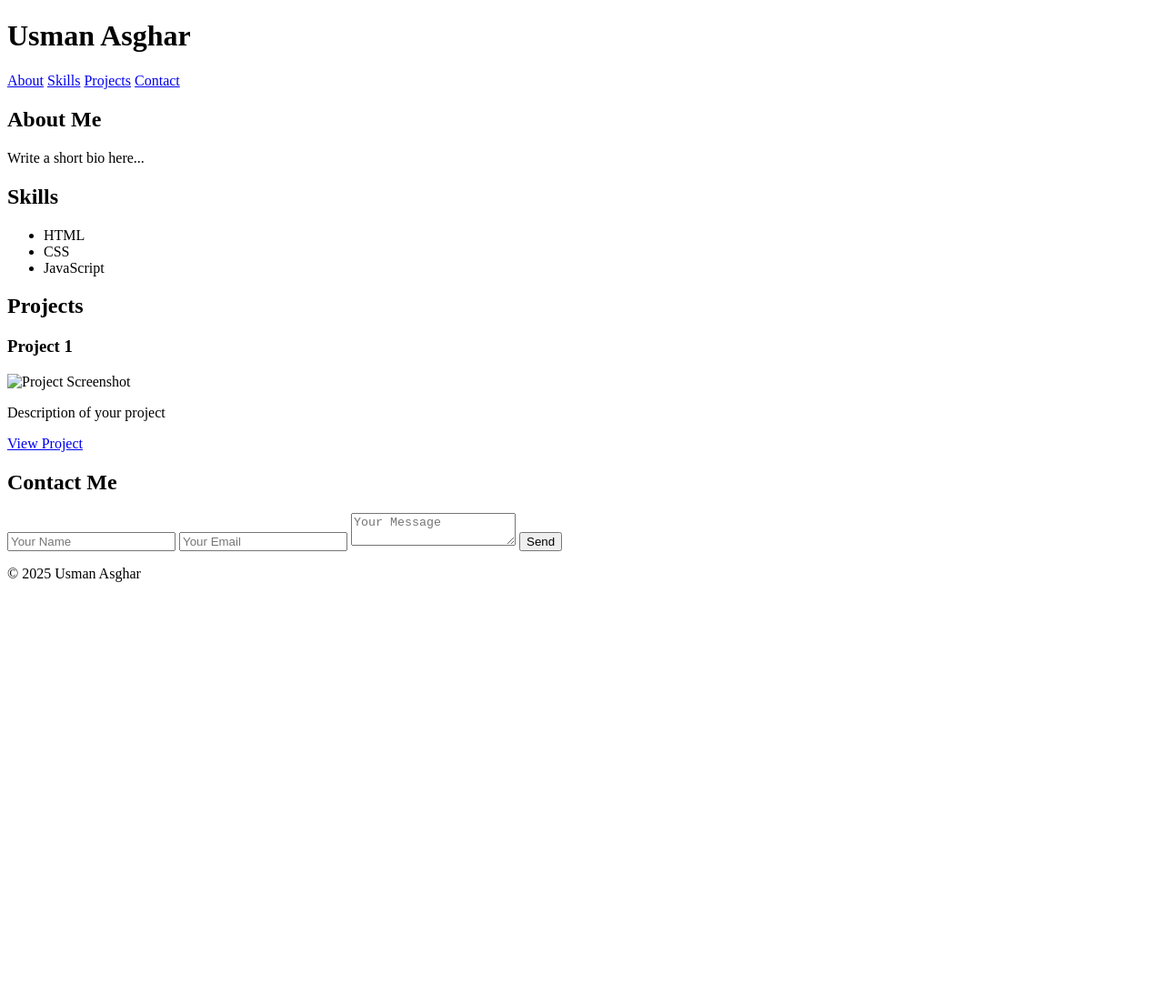
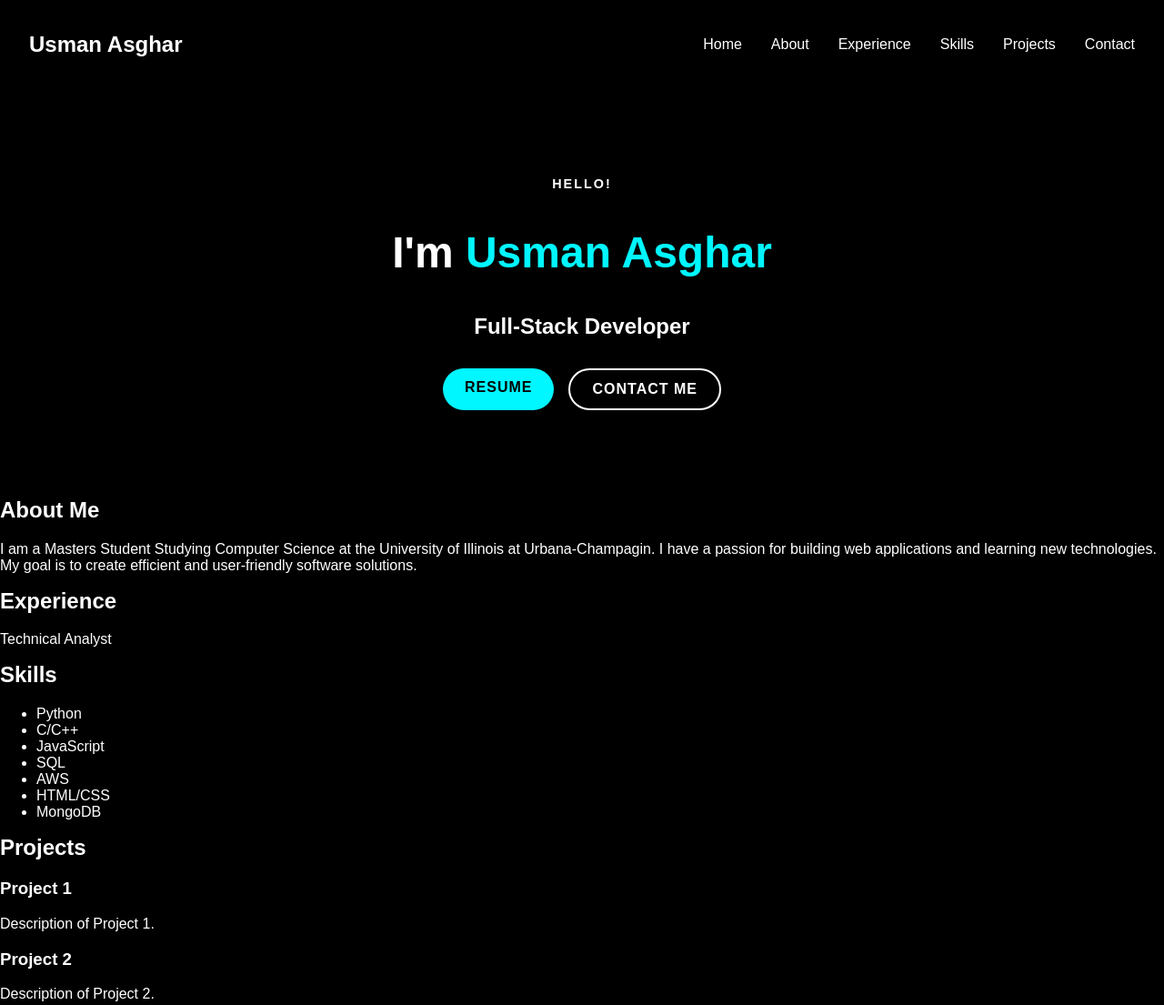
Before and after one commit to UsmanAsghar23/portfolio, a plain HTML site: page index.html in a window 1280 px wide. Shown: the top 1105 px of the page at 91% size. Before the commit the page ends 800 px from the top, so only its background shows below. Drawn offline with Linux system fonts and the light colour scheme; a script that the page names is missing.

Commit message:
Layout and Beginner Styling

```diff
--- a/index.html
+++ b/index.html
@@ -2,60 +2,85 @@
 <html lang="en">
 <head>
   <meta charset="UTF-8" />
-  <meta name="viewport" content="width=device-width, initial-scale=1.0" />
+  <meta name="viewport" content="width=device-width, initial-scale=1.0"/>
   <title>Usman Asghar | Portfolio</title>
   <link rel="stylesheet" href="style.css" />
 </head>
 <body>
-  <header>
-    <h1>Usman Asghar</h1>
-    <nav>
-      <a href="#about">About</a>
-      <a href="#skills">Skills</a>
-      <a href="#projects">Projects</a>
-      <a href="#contact">Contact</a>
-    </nav>
-  </header>
-
-  <section id="about">
+  <!-- Navbar -->
+  <nav class="navbar">
+    <div class="logo">Usman Asghar</div>
+    <ul class="nav-links">
+      <li><a href="#home">Home</a></li>
+      <li><a href="#about">About</a></li>
+      <li><a href="#experience">Experience</a></li>
+      <li><a href="#skills">Skills</a></li>
+      <li><a href="#projects">Projects</a></li>
+      <li><a href="#contact">Contact</a></li>
+    </ul>
+  </nav>
+  <!-- Hero Section -->
+  <section id="home" class="hero">
+    <h2 class="greeting">HELLO!</h2>
+    <h1>I'm <span class="highlight">Usman Asghar</span></h1>
+    <h2>Full-Stack Developer</h2>
+    <div class="hero-buttons">
+      <a href="resume.pdf" class="btn btn-primary" target="_blank">RESUME</a>
+      <a href="#contact" class="btn btn-secondary">CONTACT ME</a>
+    </div>
+  </section>
+  <!-- About Section -->
+  <section id="about" class="about">
     <h2>About Me</h2>
-    <p>Write a short bio here...</p>
+    <p>
+      I am a Masters Student Studying Computer Science at the University of Illinois at Urbana-Champagin.
+      I have a passion for building web applications and learning new technologies.
+      My goal is to create efficient and user-friendly software solutions.
+  <!-- Experiance Section -->
+  <section id="experience" class="experience">
+    <h2>Experience</h2>
+    <p>Technical Analyst</p>
   </section>
-
-  <section id="skills">
+  <!-- Skills Section -->
+  <section id="skills" class="skills">
     <h2>Skills</h2>
-    <ul>
-      <li>HTML</li>
-      <li>CSS</li>
+    <ul class="skill-list">
+      <li>Python</li>
+      <li>C/C++</li>
       <li>JavaScript</li>
-      <!-- Add more -->
+      <li>SQL</li>
+      <li>AWS</li>
+      <li>HTML/CSS</li>
+      <li>MongoDB</li>
     </ul>
   </section>
-
-  <section id="projects">
+  <!-- Projects Section -->
+  <section id="projects" class="projects">
     <h2>Projects</h2>
-    <div class="project-card">
-      <h3>Project 1</h3>
-      <img src="assets/project1.png" alt="Project Screenshot">
-      <p>Description of your project</p>
-      <a href="#">View Project</a>
+    <div class="project-list">
+      <div class="project-item">
+        <h3>Project 1</h3>
+        <p>Description of Project 1.</p>
+      </div>
+      <div class="project-item">
+        <h3>Project 2</h3>
+        <p>Description of Project 2.</p>
+      </div>
+      <div class="project-item">
+        <h3>Project 3</h3>
+        <p>Description of Project 3.</p>
+      </div>
     </div>
   </section>
-
-  <section id="contact">
+  <!-- Contact Section -->
+  <section id="contact" class="contact">
     <h2>Contact Me</h2>
-    <form>
-      <input type="text" placeholder="Your Name" required />
-      <input type="email" placeholder="Your Email" required />
-      <textarea placeholder="Your Message"></textarea>
-      <button type="submit">Send</button>
+    <form action="#" method="post">
+      <input type="text" name="name" placeholder="Your Name" required />
+      <input type="email" name="email" placeholder="Your Email" required />
+      <textarea name="message" placeholder="Your Message" required></textarea>
+      <button type="submit" class="btn btn-primary">Send Message</button>
     </form>
-  </section>
-
-  <footer>
-    <p>© 2025 Usman Asghar</p>
-  </footer>
-
   <script src="script.js"></script>
 </body>
 </html>
--- /dev/null
+++ b/style.css
@@ -0,0 +1,88 @@
+/* style.css */
+
+body {
+  margin: 0;
+  padding: 0;
+  font-family: 'Poppins', sans-serif;
+  background-color: #000;
+  color: #fff;
+}
+
+.navbar {
+  display: flex;
+  justify-content: space-between;
+  align-items: center;
+  padding: 1.5rem 2rem;
+  background-color: black;
+}
+
+.logo {
+  font-size: 1.5rem;
+  font-weight: bold;
+  color: white;
+}
+
+.nav-links {
+  list-style: none;
+  display: flex;
+  gap: 2rem;
+}
+
+.nav-links li a {
+  text-decoration: none;
+  color: white;
+  font-weight: 500;
+}
+
+.hero {
+  padding: 5rem 2rem;
+  text-align: center;
+}
+
+.greeting {
+  letter-spacing: 2px;
+  font-size: 0.9rem;
+  margin-bottom: 0.5rem;
+}
+
+h1 {
+  font-size: 3rem;
+  font-weight: 800;
+}
+
+.highlight {
+  color: #00f7ff;
+}
+
+h2 {
+  font-weight: 600;
+  font-size: 1.5rem;
+  margin-top: 1rem;
+}
+
+.hero-buttons {
+  margin-top: 2rem;
+  display: flex;
+  gap: 1rem;
+  justify-content: center;
+}
+
+.btn {
+  padding: 0.75rem 1.5rem;
+  border-radius: 25px;
+  text-decoration: none;
+  font-weight: 600;
+  letter-spacing: 1px;
+}
+
+.btn-primary {
+  background-color: #00f7ff;
+  color: black;
+  border: none;
+}
+
+.btn-secondary {
+  background-color: transparent;
+  border: 2px solid white;
+  color: white;
+}
```
